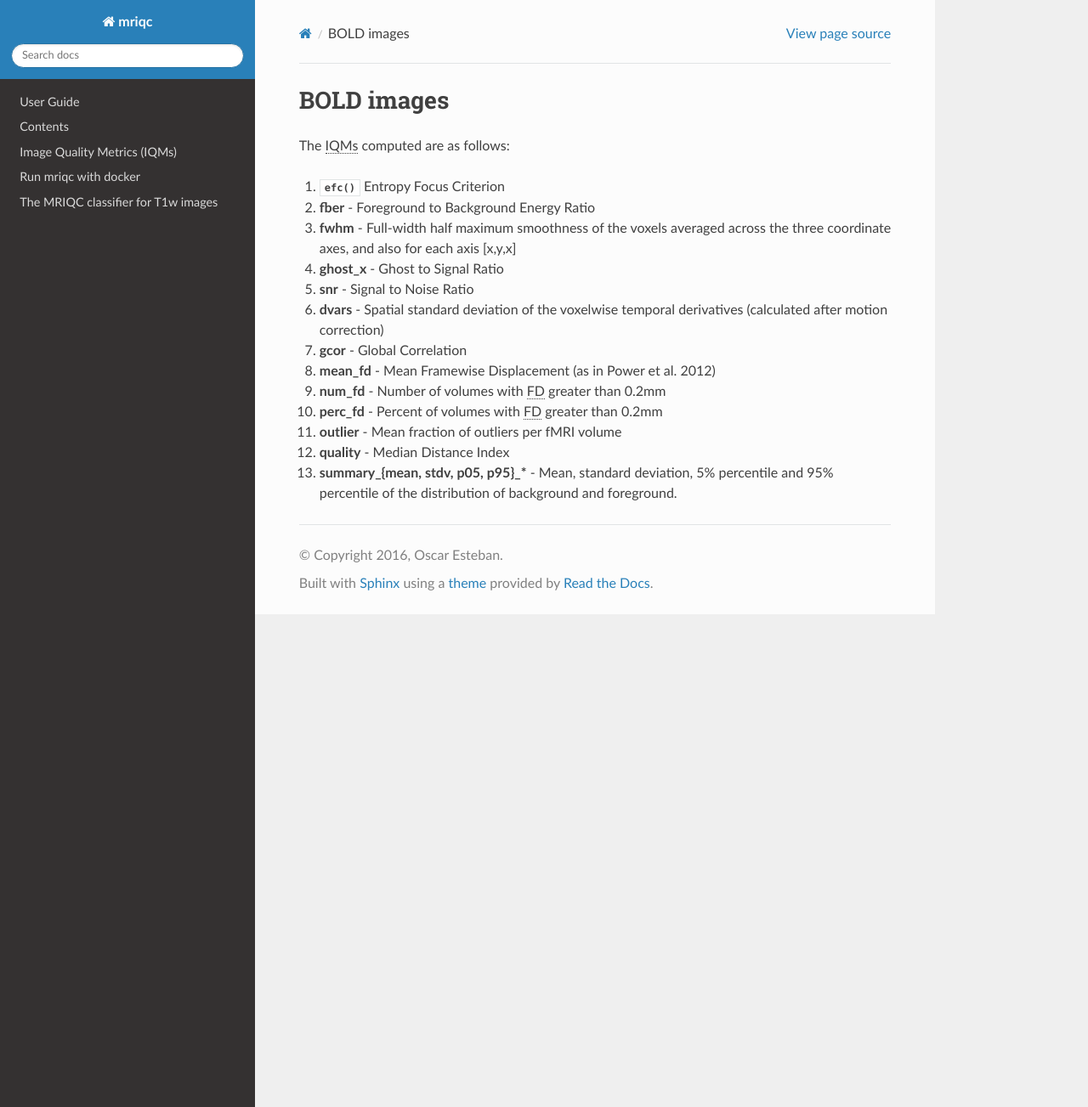
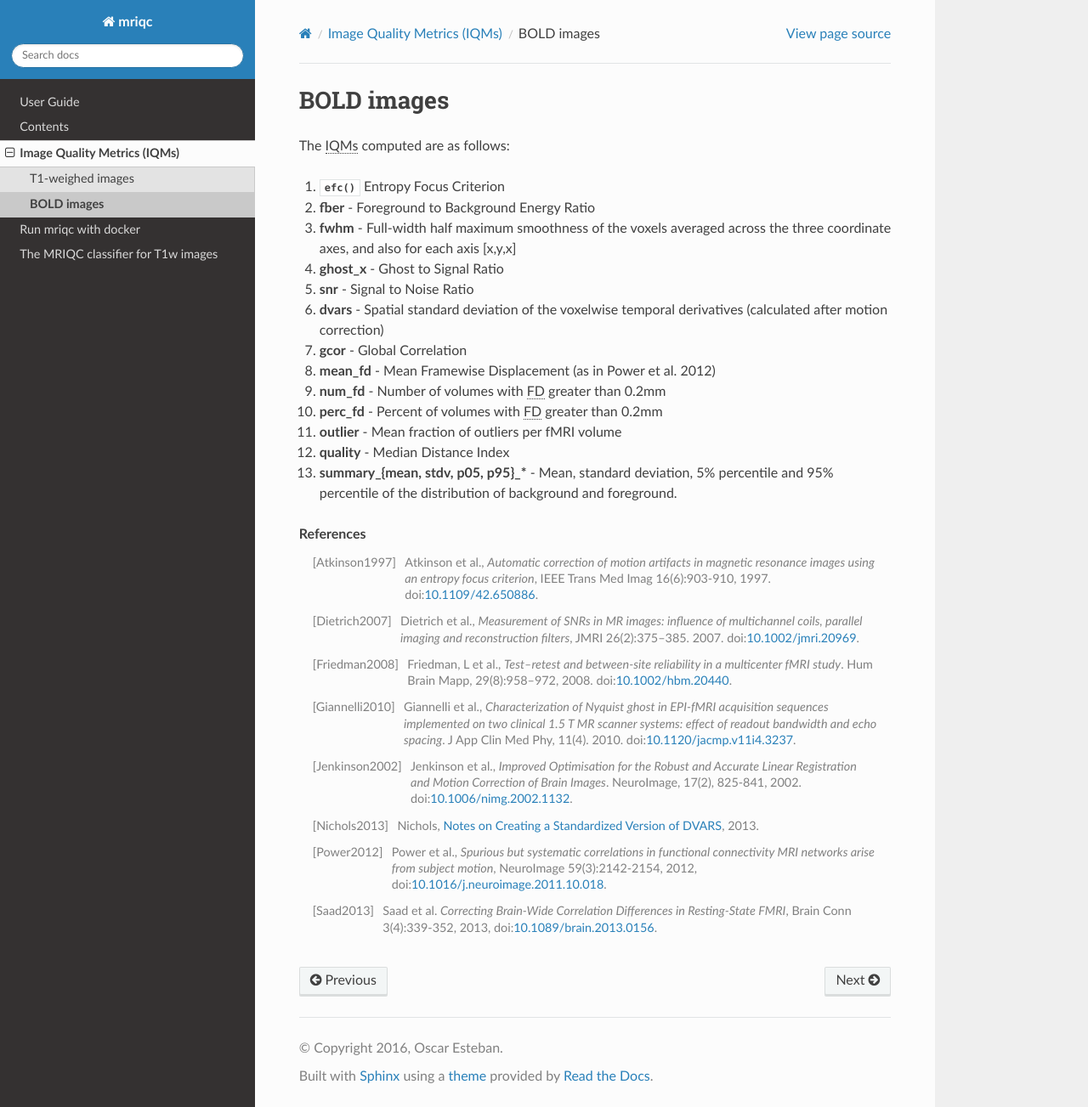
Before and after one commit to nipreps/mriqc, a Sphinx documentation site: the page built from docs/source/iqms/bold.rst, in a window 1280 px wide and 1303 px high. Shown: the whole window at 85% size. Built offline with Sphinx 7.4.7 and the Read the Docs theme 2.0.0, drawn with Linux system fonts in a browser that asks for light colours; pages that are not in the unit, such as notebooks, are missing from menus; the version number could not be read and is left out.

Commit message:
updates on docs

```diff
--- a/docs/source/iqms/bold.rst
+++ b/docs/source/iqms/bold.rst
@@ -22,3 +22,43 @@ The :abbr:`IQMs (image quality metrics)` computed are as follows:
 #. **outlier** - Mean fraction of outliers per fMRI volume
 #. **quality** - Median Distance Index
 #. **summary\_{mean, stdv, p05, p95}\_\*** - Mean, standard deviation, 5% percentile and 95% percentile of the distribution of background and foreground.
+
+.. topic:: References
+
+  .. [Atkinson1997] Atkinson et al., *Automatic correction of motion artifacts
+    in magnetic resonance images using an entropy
+    focus criterion*, IEEE Trans Med Imag 16(6):903-910, 1997.
+    doi:`10.1109/42.650886 <http://dx.doi.org/10.1109/42.650886>`_.
+
+  .. [Dietrich2007] Dietrich et al., *Measurement of SNRs in MR images: influence
+    of multichannel coils, parallel imaging and reconstruction filters*, JMRI 26(2):375--385.
+    2007. doi:`10.1002/jmri.20969 <http://dx.doi.org/10.1002/jmri.20969>`_.
+
+  .. [Friedman2008] Friedman, L et al., *Test--retest and between‐site reliability in a multicenter
+    fMRI study*. Hum Brain Mapp, 29(8):958--972, 2008. doi:`10.1002/hbm.20440
+    <http://dx.doi.org/10.1002/hbm.20440>`_.
+
+  .. [Giannelli2010] Giannelli et al., *Characterization of Nyquist ghost in
+    EPI-fMRI acquisition sequences implemented on two clinical 1.5 T MR scanner
+    systems: effect of readout bandwidth and echo spacing*. J App Clin Med Phy,
+    11(4). 2010.
+    doi:`10.1120/jacmp.v11i4.3237 <http://dx.doi.org/10.1120/jacmp.v11i4.3237>`_.
+
+  .. [Jenkinson2002] Jenkinson et al., *Improved Optimisation for the Robust and
+    Accurate Linear Registration and Motion Correction of Brain Images*.
+    NeuroImage, 17(2), 825-841, 2002.
+    doi:`10.1006/nimg.2002.1132 <http://dx.doi.org/10.1006/nimg.2002.1132>`_.
+
+  .. [Nichols2013] Nichols, `Notes on Creating a Standardized Version of DVARS
+      <http://www2.warwick.ac.uk/fac/sci/statistics/staff/academic-research/nichols/scripts/fsl/standardizeddvars.pdf>`_, 2013.
+
+  .. [Power2012] Power et al., *Spurious but systematic correlations in
+    functional connectivity MRI networks arise from subject motion*,
+    NeuroImage 59(3):2142-2154,
+    2012, doi:`10.1016/j.neuroimage.2011.10.018
+    <http://dx.doi.org/10.1016/j.neuroimage.2011.10.018>`_.
+
+  .. [Saad2013] Saad et al. *Correcting Brain-Wide Correlation Differences
+     in Resting-State FMRI*, Brain Conn 3(4):339-352,
+     2013, doi:`10.1089/brain.2013.0156
+     <http://dx.doi.org/10.1089/brain.2013.0156>`_.
--- a/docs/source/measures.rst
+++ b/docs/source/measures.rst
@@ -32,9 +32,10 @@ Most of these :abbr:`IQMs (image quality metrics)` are migrated or derivated fro
 
 
 .. toctree::
+    :maxdepth: 3
 
-    measures/t1w
-    measures/bold
+    iqms/t1w
+    iqms/bold
 
 
 
```
Also changed, not shown: docs/source/iqms/t1w.rst (+1 -39 lines), docs/source/mriqc.interfaces.rst (+0 -28 lines).
